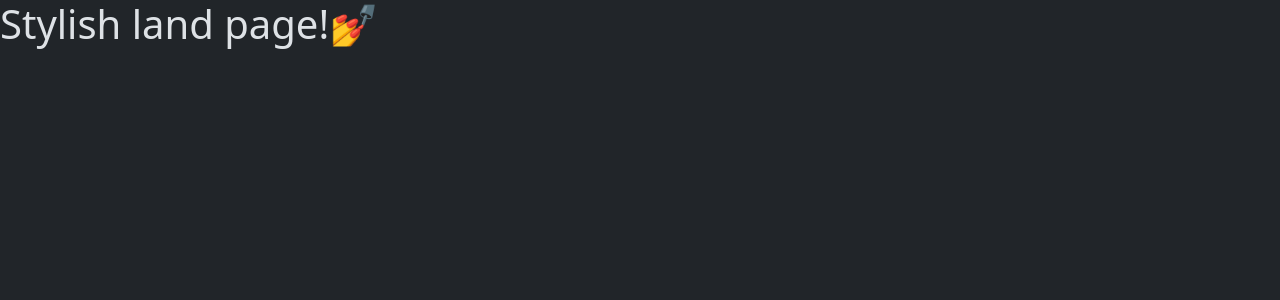
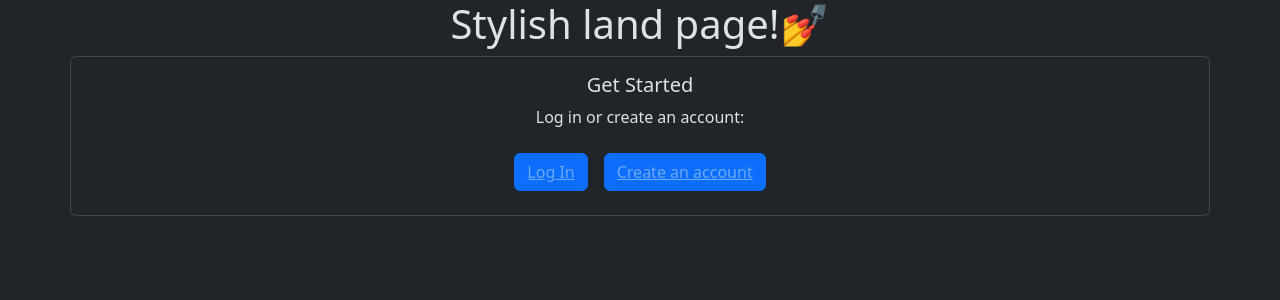
Before and after one commit to NoahAaronBurton/MyNextSong-client, a React (Vite) app: page / in a window 1280 px wide. Shown: the top 300 px of the page. Built offline with nearby package versions, Linux system fonts and the light colour scheme.

Commit message:
/signup route, landing page styling

```diff
--- a/src/main.jsx
+++ b/src/main.jsx
@@ -11,6 +11,7 @@ import ErrorPage from './error-page.jsx';
 
 import Home from "./routes/home.jsx";
 import Landing from "./routes/landing";
+import Signup from "./routes/signup.jsx";
 
 import './index.css'
 
@@ -27,6 +28,16 @@ const router = createBrowserRouter([
     element: <Home />,
     errorElement: <ErrorPage />,
   },
+  {
+    path: "/signup",
+    element: <Signup />,
+    errorElement: <ErrorPage />,
+  },
+  {
+    path: "/:catchAll",
+    element: <ErrorPage />,
+    errorElement: <ErrorPage />,
+  },
 ]);
 
 
--- a/src/routes/home.jsx
+++ b/src/routes/home.jsx
@@ -14,10 +14,10 @@ import Button from 'react-bootstrap/Button';
 const Header = () => {
   return (
     <Navbar >
-      <Navbar.Brand href="#home">My Next Song</Navbar.Brand>
+      <Navbar.Brand href="">My Next Song</Navbar.Brand>
       <Nav className="mr-auto">
-        <Nav.Link href="#home">Home</Nav.Link>
-        <Nav.Link href="#features">Sign In</Nav.Link>
+        <Nav.Link href="">Home</Nav.Link>
+        <Nav.Link href="">Sign In</Nav.Link>
       </Nav>
     </Navbar>
   );
--- a/src/routes/landing.jsx
+++ b/src/routes/landing.jsx
@@ -1,7 +1,36 @@
+import Container from 'react-bootstrap/Container';
+import Card from 'react-bootstrap/Card';
+import Row from 'react-bootstrap/Row';
+import Col from 'react-bootstrap/Col';
+import Button  from 'react-bootstrap/Button';
+
+import {Link} from 'react-router-dom';
+
+//todo: redirect to home if logged in
+
 export default function Landing() {
     return (
-        <div>
-        <h1>Stylish land page!💅</h1>
-        </div>
+        <Container className="text-center" style={{ height: '100vh' }}>
+            <Row >
+                <h1>Stylish land page!💅</h1>
+            </Row>
+            <Row>
+                <Card>
+                    <Card.Body>
+                        <Card.Title>Get Started</Card.Title>
+                        <Card.Text>
+                            Log in or create an account:
+                        </Card.Text>
+                        <Button variant="primary" className="m-2">
+                            <Link to="/login">Log In</Link>
+                        </Button>
+                        <Button variant="primary" className="m-2">
+                            <Link to="/signup">Create an account</Link>
+                        </Button>
+
+                    </Card.Body>
+                </ Card>
+            </Row>
+        </Container>
     );
 }
--- /dev/null
+++ b/src/routes/signup.jsx
@@ -0,0 +1,17 @@
+import Container from 'react-bootstrap/Container';
+import Card from 'react-bootstrap/Card';
+import Row from 'react-bootstrap/Row';
+import Col from 'react-bootstrap/Col';
+import Form  from 'react-bootstrap/Form';
+import Button  from 'react-bootstrap/Button';
+
+export default function Signup() {
+    return (
+        <Container>
+            <Row>
+                {/* Google auth here */}
+                <h1>Google stuff!</h1>
+            </Row>
+        </Container>
+    )
+}
```
